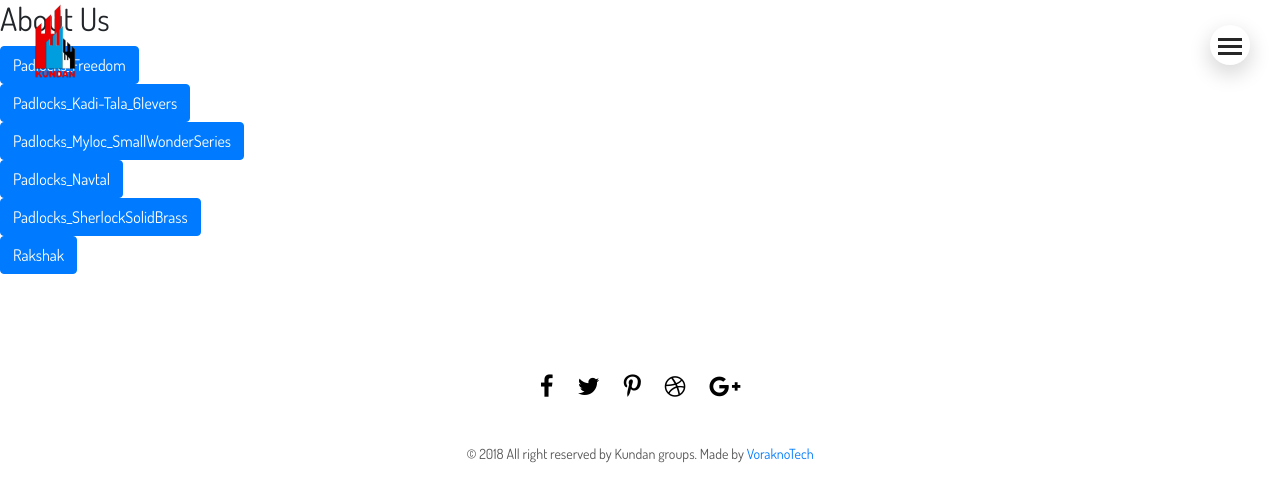
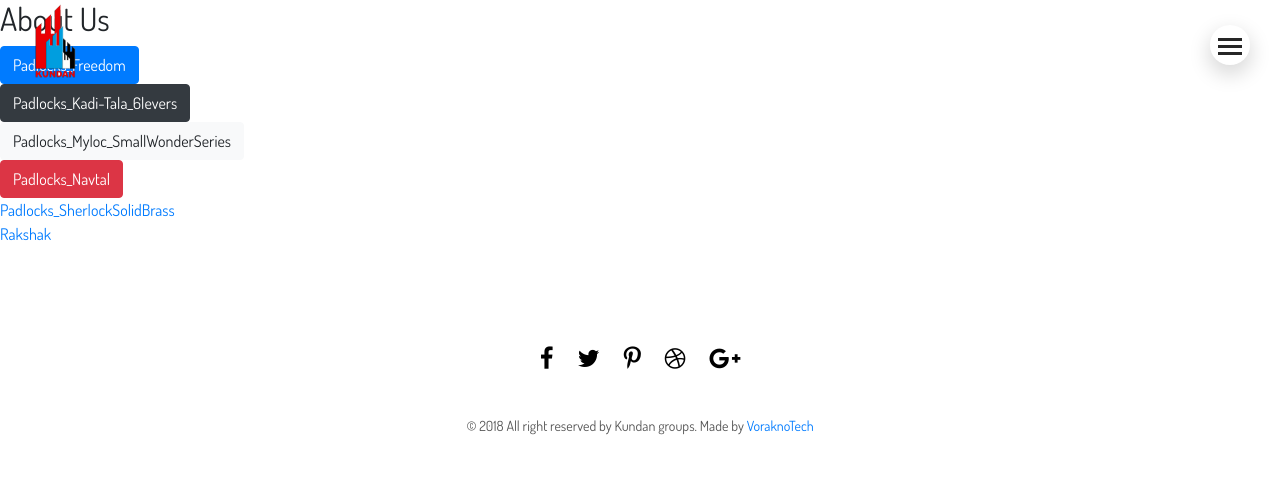
Before and after one commit to voraknotech/kundan-groups, an Angular app: page /about in a window 1280 px wide. Shown: the top 502 px of the page. Built offline with nearby package versions, Linux system fonts and the light colour scheme.

Commit message:
downloader component modified along with modularizing components

```diff
--- a/src/app/app.component.html
+++ b/src/app/app.component.html
@@ -1,5 +1,5 @@
 <kg-header></kg-header>
 <router-outlet></router-outlet>
 <router-outlet name="popup"></router-outlet>
-<kg-download [downloadLinks]="filesStorageUrl" [downloadTitle]="filesTitle"></kg-download>
+<vt-downloader [fileDetails]="fileDetails"></vt-downloader>
 <kg-footer></kg-footer>
--- a/src/app/app.component.ts
+++ b/src/app/app.component.ts
@@ -10,8 +10,8 @@
   styleUrls: ["./app.component.css"]
 })
 export class AppComponent {
-  filesStorageUrl: Array<string>;
-  filesTitle: Array<string>;
+
+  fileDetails: Array<any>;
 
   constructor(
     public router: Router,
@@ -22,24 +22,35 @@
         this.googleAnalyticsService.emitPageEvent(event);
       }
     });
+  }
 
-    // padlocks files url
-    this.filesStorageUrl = [
-      "https://drive.google.com/open?id=1d-C8JMkPVzucekBHUEUVKbsmDSp2yE5C",
-      "https://drive.google.com/open?id=1aiX7zrjQzX0FXG9J8ExCGZ4cTHRMvfR2",
-      "https://drive.google.com/open?id=1pZPeT5Au_lTpdNJqcrBnoz5SflAygOsB",
-      "https://drive.google.com/open?id=1kH1FivzOcbtOOrThi9-h5CTwuX9gk-sx",
-      "https://drive.google.com/open?id=1MONe2UH_6F1hLuICLM5c2knROBy0B4Tn",
-      "https://drive.google.com/open?id=1isXSiu_OZNHPISqNS9S7w5IgjAgcov8Y"
-    ];
-
-    this.filesTitle = [
-      "Padlocks_Freedom",
-      "Padlocks_Kadi-Tala_6levers",
-      "Padlocks_Myloc_SmallWonderSeries",
-      "Padlocks_Navtal",
-      "Padlocks_SherlockSolidBrass",
-      "Rakshak"
-    ];
+  ngOnInit() {
+    this.fileDetails = [
+      {
+        url: "https://drive.google.com/open?id=1d-C8JMkPVzucekBHUEUVKbsmDSp2yE5C",
+        title: "Padlocks_Freedom",
+        type: "btn btn-primary"
+      }, {
+        url: "https://drive.google.com/open?id=1aiX7zrjQzX0FXG9J8ExCGZ4cTHRMvfR2",
+        title: "Padlocks_Kadi-Tala_6levers",
+        type: "btn btn-dark"
+      }, {
+        url: "https://drive.google.com/open?id=1pZPeT5Au_lTpdNJqcrBnoz5SflAygOsB",
+        title: "Padlocks_Myloc_SmallWonderSeries",
+        type: "btn btn-light"
+      }, {
+        url: "https://drive.google.com/open?id=1kH1FivzOcbtOOrThi9-h5CTwuX9gk-sx",
+        title: "Padlocks_Navtal",
+        type: "btn btn-danger"
+      }, {
+        url: "https://drive.google.com/open?id=1MONe2UH_6F1hLuICLM5c2knROBy0B4Tn",
+        title: "Padlocks_SherlockSolidBrass",
+        type: ""
+      }, {
+        url: "https://drive.google.com/open?id=1isXSiu_OZNHPISqNS9S7w5IgjAgcov8Y",
+        title: "Rakshak",
+        type: null
+      }
+    ]
   }
 }
--- a/src/app/components/DownloadDriveComponent/download.component.html
+++ /dev/null
@@ -1,3 +0,0 @@
-<div *ngFor="let link of downloadLinks; index as i">
-    <a [ngClass]="cssClass" href="{{link}}" download="{{downloadTitle[i]}}" >{{downloadTitle[i]}}</a>
-</div>
--- a/src/app/components/DownloadDriveComponent/download.component.ts
+++ /dev/null
@@ -1,33 +0,0 @@
-import { Component, Input } from "@angular/core";
-import { OnInit } from "@angular/core/src/metadata/lifecycle_hooks";
-
-@Component({
-  selector: "kg-download",
-  templateUrl: "download.component.html"
-})
-export class DownloadComponent implements OnInit {
-    @Input() downloadLinks: Array<string>;
-    @Input() downloadTitle: Array<number>;
-    private cssClass = "btn btn-primary";
-    constructor() {}
-
-    ngOnInit() {
-        console.log(this.downloadLinks);
-        this.createDownloadLinks();
-    }
-
-    private createDownloadLinks(): void {
-        const downloadKeyword = "export=download";
-
-        for (let i = 0; i < this.downloadLinks.length; i++) {
-            const n = this.downloadLinks[i].search(downloadKeyword);
-            console.log(n);
-            if (n < 1) {
-                this.downloadLinks[i] = this.downloadLinks[i].replace(/open/i, "uc");
-                this.downloadLinks[i] = this.downloadLinks[i].concat("&export=download");
-            }
-
-        }
-
-    }
-}
--- /dev/null
+++ b/src/app/components/index.ts
@@ -0,0 +1 @@
+export * from "./vt-downloader/vt-downloader.component";
--- /dev/null
+++ b/src/app/components/vt-downloader/vt-downloader.component.html
@@ -0,0 +1,3 @@
+<div *ngFor="let file of fileDetails">
+    <a [ngClass]="file.type" href="{{file.url}}" download="{{file.title}}" >{{file.title}}</a>
+</div>
--- /dev/null
+++ b/src/app/components/vt-downloader/vt-downloader.component.ts
@@ -0,0 +1,29 @@
+import { Component, Input } from "@angular/core";
+import { OnInit } from "@angular/core/src/metadata/lifecycle_hooks";
+
+@Component({
+    selector: "vt-downloader",
+    templateUrl: "vt-downloader.component.html"
+})
+export class DownloaderComponent implements OnInit {
+
+    @Input() fileDetails: Array<any>;
+
+    constructor() { }
+
+    ngOnInit() {
+        this.createDownloadLinks();
+    }
+
+    private createDownloadLinks(): void {
+        const downloadKeyword = "export=download";
+        for (let i = 0; i < this.fileDetails.length; i++) {
+            const n = this.fileDetails[i].url.search(downloadKeyword);
+            if (n < 1) {
+                this.fileDetails[i].url = this.fileDetails[i].url.replace(/open/i, "uc");
+                this.fileDetails[i].url = this.fileDetails[i].url.concat("&export=download");
+            }
+        }
+
+    }
+}
--- a/src/app/pages/about/kg-about/kg-about.component.ts
+++ b/src/app/pages/about/kg-about/kg-about.component.ts
@@ -5,4 +5,37 @@
   templateUrl: "kg-about.component.html",
   styleUrls: ["kg-about.component.css"]
 })
-export class KgAboutComponent {}
+export class KgAboutComponent {
+
+  fileDetails: Array<any>;
+
+  ngOnInit() {
+    this.fileDetails = [
+      {
+        url: "https://drive.google.com/open?id=1d-C8JMkPVzucekBHUEUVKbsmDSp2yE5C",
+        title: "Padlocks_Freedom",
+        type: "btn btn-primary"
+      }, {
+        url: "https://drive.google.com/open?id=1aiX7zrjQzX0FXG9J8ExCGZ4cTHRMvfR2",
+        title: "Padlocks_Kadi-Tala_6levers",
+        type: "btn btn-dark"
+      }, {
+        url: "https://drive.google.com/open?id=1pZPeT5Au_lTpdNJqcrBnoz5SflAygOsB",
+        title: "Padlocks_Myloc_SmallWonderSeries",
+        type: "btn btn-primary"
+      }, {
+        url: "https://drive.google.com/open?id=1kH1FivzOcbtOOrThi9-h5CTwuX9gk-sx",
+        title: "Padlocks_Navtal",
+        type: "btn btn-danger"
+      }, {
+        url: "https://drive.google.com/open?id=1MONe2UH_6F1hLuICLM5c2knROBy0B4Tn",
+        title: "Padlocks_SherlockSolidBrass",
+        type: ""
+      }, {
+        url: "https://drive.google.com/open?id=1isXSiu_OZNHPISqNS9S7w5IgjAgcov8Y",
+        title: "Rakshak",
+        type: "btn btn-primary"
+      }
+    ]
+  }
+}
```
Also changed, not shown: src/app/app.module.ts (+5 -3 lines), src/app/components/components.module.ts (added, +12 -0 lines), src/app/pages/about/kg-about/kg-about.component.html (line endings or trailing spaces).
